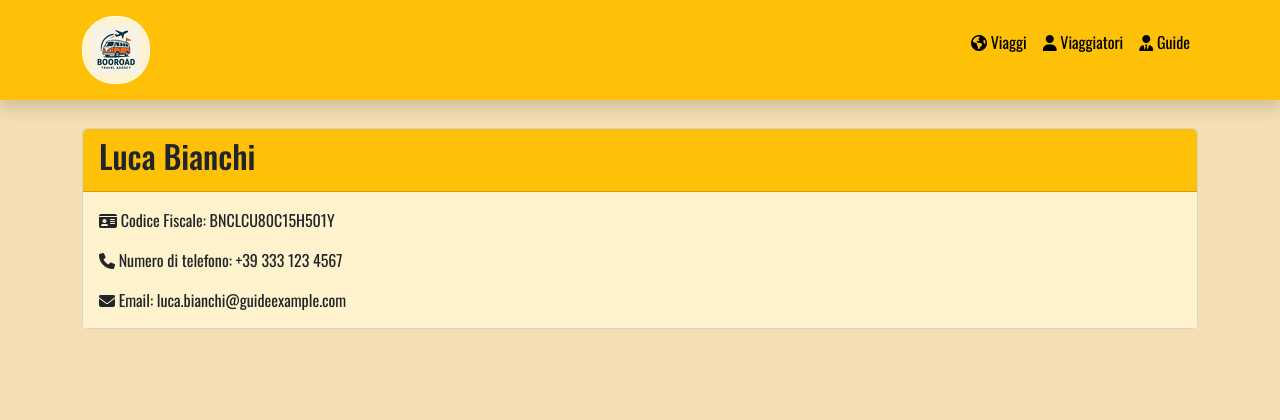
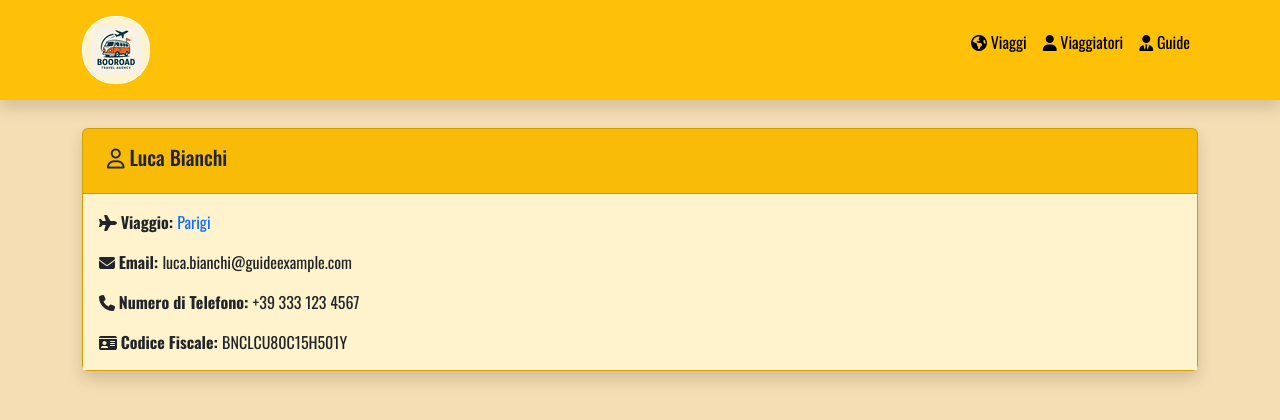
Before and after one commit to ValerioDiBiagio/booroad, a React (Vite) app: page /guides/1 in a window 1280 px wide. Shown: the top 420 px of the page. Built offline with nearby package versions, Linux system fonts and the light colour scheme.

Commit message:
feat: update guides data structure and refactor guide display to use MemberCard component

```diff
--- a/src/data/guides.js
+++ b/src/data/guides.js
@@ -6,7 +6,8 @@ export default [
     birthday: '1980-03-15',
     email: 'luca.bianchi@guideexample.com',
     phone: '+39 333 123 4567',
-    CF: 'BNCLCU80C15H501Y'
+    CF: 'BNCLCU80C15H501Y',
+    tripId: 1
   },
   {
     id: 2,
@@ -15,7 +16,8 @@ export default [
     birthday: '1978-11-22',
     email: 'anna.neri@guideexample.com',
     phone: '+39 334 234 5678',
-    CF: 'NRNANN78S62H501Z'
+    CF: 'NRNANN78S62H501Z',
+    tripId: 2
   },
   {
     id: 3,
@@ -24,7 +26,8 @@ export default [
     birthday: '1982-07-09',
     email: 'maria.rossi@guideexample.com',
     phone: '+39 335 345 6789',
-    CF: 'RSSMRA82L49H501X'
+    CF: 'RSSMRA82L49H501X',
+    tripId: 3
   },
   {
     id: 4,
@@ -33,7 +36,8 @@ export default [
     birthday: '1975-09-30',
     email: 'giovanni.verdi@guideexample.com',
     phone: '+39 336 456 7890',
-    CF: 'VRDGVN75P30H501W'
+    CF: 'VRDGVN75P30H501W',
+    tripId: 4
   },
   {
     id: 5,
@@ -42,7 +46,8 @@ export default [
     birthday: '1985-05-18',
     email: 'sara.bianchi@guideexample.com',
     phone: '+39 337 567 8901',
-    CF: 'BNCSRA85E58H501V'
+    CF: 'BNCSRA85E58H501V',
+    tripId: 5
   },
   {
     id: 6,
@@ -51,7 +56,8 @@ export default [
     birthday: '1979-12-05',
     email: 'luca.gialli@guideexample.com',
     phone: '+39 338 678 9012',
-    CF: 'GLLLCU79T05H501P'
+    CF: 'GLLLCU79T05H501P',
+    tripId: 6
   },
   {
     id: 7,
@@ -60,7 +66,8 @@ export default [
     birthday: '1995-09-01',
     email: 'giulia.conti@guideexample.com',
     phone: '+39 345 345 6789',
-    CF: 'CNTGLI95P41H501Y'
+    CF: 'CNTGLI95P41H501Y',
+    tripId: 7
   },
   {
     id: 8,
@@ -69,7 +76,8 @@ export default [
     birthday: '1983-04-20',
     email: 'simone.moretti@guideexample.com',
     phone: '+39 346 456 7890',
-    CF: 'MRTSMN83D20H501Z'
+    CF: 'MRTSMN83D20H501Z',
+    tripId: 8
   },
   {
     id: 9,
@@ -78,7 +86,8 @@ export default [
     birthday: '1990-07-11',
     email: 'chiara.greco@guideexample.com',
     phone: '+39 347 567 8901',
-    CF: 'GRCCHR90L51H501X'
+    CF: 'GRCCHR90L51H501X',
+    tripId: 9
   },
   {
     id: 10,
@@ -87,7 +96,8 @@ export default [
     birthday: '1977-02-05',
     email: 'davide.rizzo@guideexample.com',
     phone: '+39 348 678 9012',
-    CF: 'RZZDVD77B05H501W'
+    CF: 'RZZDVD77B05H501W',
+    tripId: 10
   },
   {
     id: 11,
@@ -96,7 +106,8 @@ export default [
     birthday: '1989-11-29',
     email: 'federica.mancini@guideexample.com',
     phone: '+39 349 789 0123',
-    CF: 'MNCFDR89S69H501V'
+    CF: 'MNCFDR89S69H501V',
+    tripId: 11
   },
   {
     id: 12,
@@ -105,6 +116,7 @@ export default [
     birthday: '1981-06-08',
     email: 'andrea.costanzo@guideexample.com',
     phone: '+39 350 890 1234',
-    CF: 'CSTNDR81H08H501U'
+    CF: 'CSTNDR81H08H501U',
+    tripId: 12
   }
 ]
--- a/src/pages/Guides.jsx
+++ b/src/pages/Guides.jsx
@@ -2,7 +2,7 @@ import guides from '../data/guides';
 import { useState, useEffect } from 'react';
 import InstantSearchInput from '../components/InstantSearchInput';
 import Pagination from '../components/Pagination';
-
+import MemberCard from '../components/MemberCard';
 
 export default function Guides() {
   const [search, setSearch] = useState('');
@@ -21,16 +21,7 @@ export default function Guides() {
       <InstantSearchInput value={search} onChange={setSearch} placeholder='Cerca guida' />
       {paginatedGuides.length ? (
         paginatedGuides.map((guide) => (
-          <div className='card mb-3 bg-warning shadow' key={guide.id}>
-            <div className='card-header'>
-              <h5 className='p-2'> <i className='fa-regular fa-user'></i> {guide.name} {guide.surname}</h5>
-            </div>
-            <div className='card-body bg-warning-subtle'>
-              <p className='card-text'> <i className='fa-solid fa-envelope'></i> <strong>Email: </strong>{guide.email} </p>
-              <p className='card-text'> <i className='fa-solid fa-phone'></i> <strong>Numero di Telefono: </strong>{guide.phone} </p>
-              <p className='card-text'> <i className='fa-solid fa-id-card'></i> <strong>Codice Fiscale: </strong>{guide.CF} </p>
-            </div>
-          </div>
+          <MemberCard member={guide} showTrip={true} />
         ))
       ) : (
         <div>guides were not found</div>
--- a/src/pages/JourneyGuideDetails.jsx
+++ b/src/pages/JourneyGuideDetails.jsx
@@ -1,5 +1,6 @@
 import { useParams } from 'react-router-dom';
 import guides from '../data/guides';
+import MemberCard from '../components/MemberCard';
 
 export default function JourneyGuideDetails() {
   const { id } = useParams();
@@ -7,16 +8,7 @@ export default function JourneyGuideDetails() {
 
   return (
     <>
-      <div key={guide.id} className='card mb-3'>
-        <div className='card-header bg-warning'>
-          <h2>{guide.name} {guide.surname}</h2>
-        </div>
-        <div className='card-body bg-warning-subtle'>
-          <p className='card-text'> <i class='fa-solid fa-id-card'></i> Codice Fiscale: {guide.CF}</p>
-          <p className='card-text'> <i class='fa-solid fa-phone'></i> Numero di telefono: {guide.phone}</p>
-          <p className='card-text'> <i class='fa-solid fa-envelope'></i> Email: {guide.email}</p>
-        </div>
-      </div>
+      <MemberCard member={guide} showTrip={true} />
     </>
   )
 };
```
